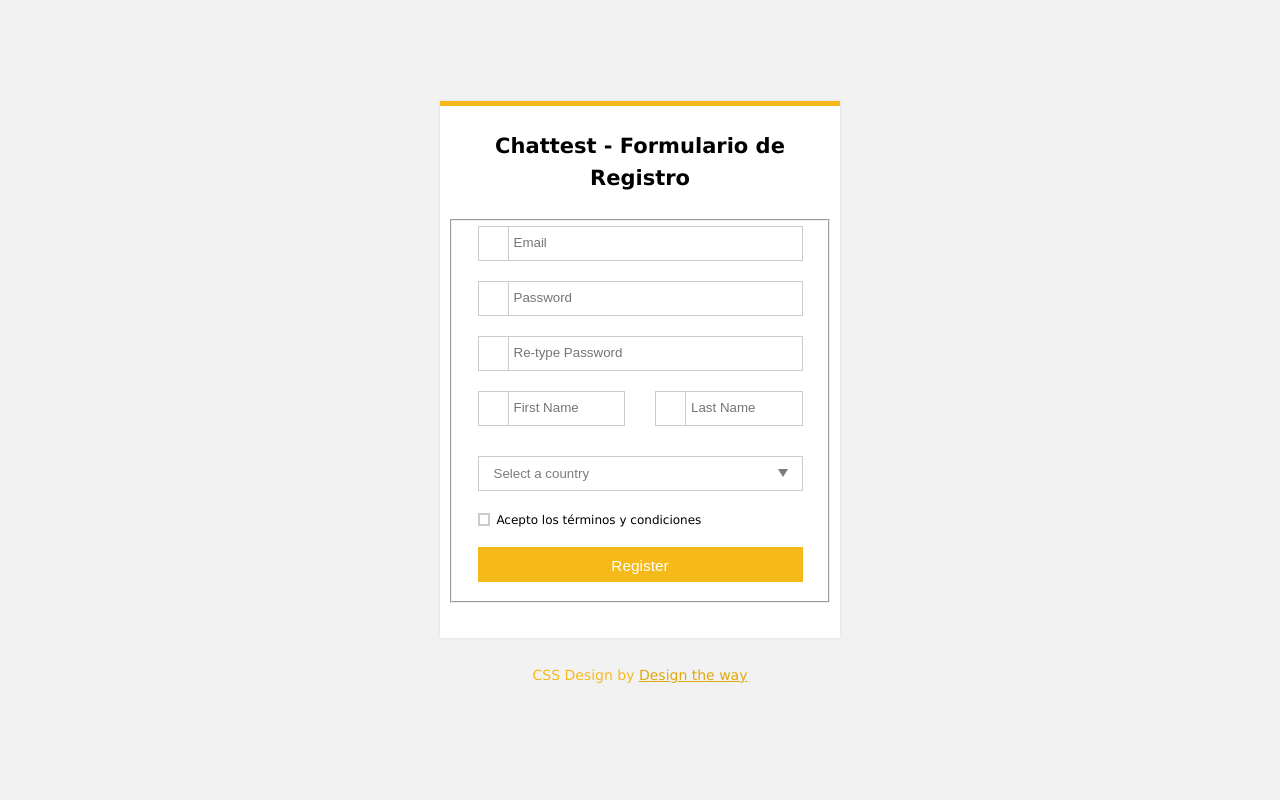
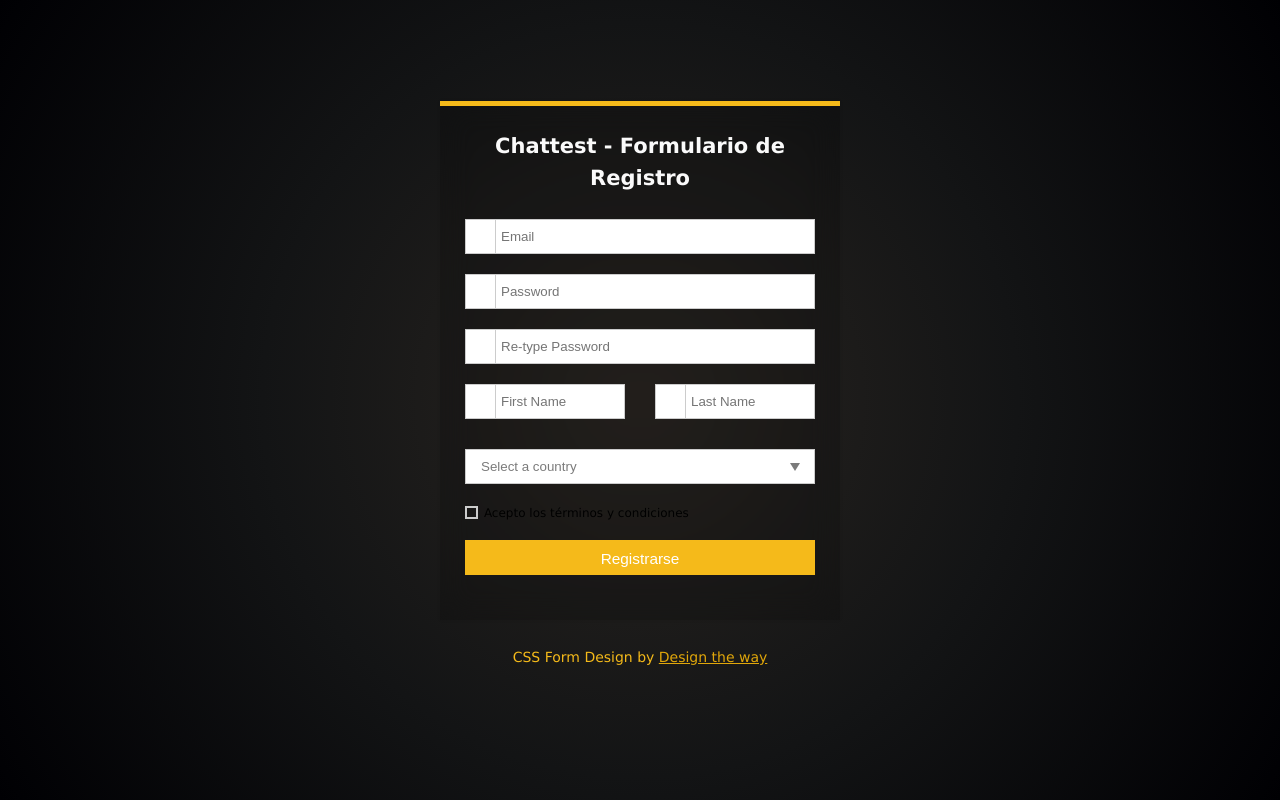
Before and after one commit to DanielRoman11/websockets, a website: page client/register.html in a window 1280 px wide. Drawn offline with Linux system fonts and the light colour scheme.

Commit message:
style(register.html): dark mode

```diff
--- a/client/register.html
+++ b/client/register.html
@@ -14,7 +14,7 @@
       <div class="title_container">
         <h2>Chattest - Formulario de Registro</h2>
       </div>
-      <fieldset class="row clearfix" action="/register" method="post">
+      <div class="row clearfix" action="/register" method="post">
         <div class="">
           <form class="form">
             <input type="hidden" name="_csrf" value="" id="csrf-token">
@@ -59,13 +59,12 @@
                 <input type="checkbox" id="cb1">
                 <label for="cb1">Acepto los términos y condiciones</label>
               </div>
-            <input class="button" type="submit" value="Register" />
+            <input class="button" type="submit" value="Registrarse" />
           </form>
         </div>
-      </fieldset>
+      </div>
     </article>
   </section>
-  <p class="credit">CSS Design by <a href="http://www.designtheway.com" target="_blank">Design the way</a></p>
+  <p class="credit">CSS Form Design by <a href="http://www.designtheway.com" target="_blank">Design the way</a></p>
 </body>
-
 </html>
--- a/public/css/auth.css
+++ b/public/css/auth.css
@@ -1,7 +1,10 @@
 body {
   font-family: Verdana, Geneva, sans-serif;
   font-size: 14px;
-  background: #f2f2f2;
+  background-image: radial-gradient(circle at 50% 50%, #292521 0, #131415 50%, #000003 100%);
+  background-position: center;
+  background-repeat: no-repeat;
+  background-attachment: fixed;
 }
 .clearfix:after {
   content: "";
@@ -11,7 +14,8 @@ body {
   height: 0;
 }
 .form_wrapper {
-  background: #fff;
+  background-color: #00000025;
+  backdrop-filter: blur(15px);
   width: 400px;
   max-width: 100%;
   box-sizing: border-box;
@@ -41,6 +45,7 @@ body {
 .form_wrapper .title_container {
   text-align: center;
   padding-bottom: 15px;
+  color: #fafafa;
 }
 .form_wrapper h3 {
   font-size: 1.1em;
```
